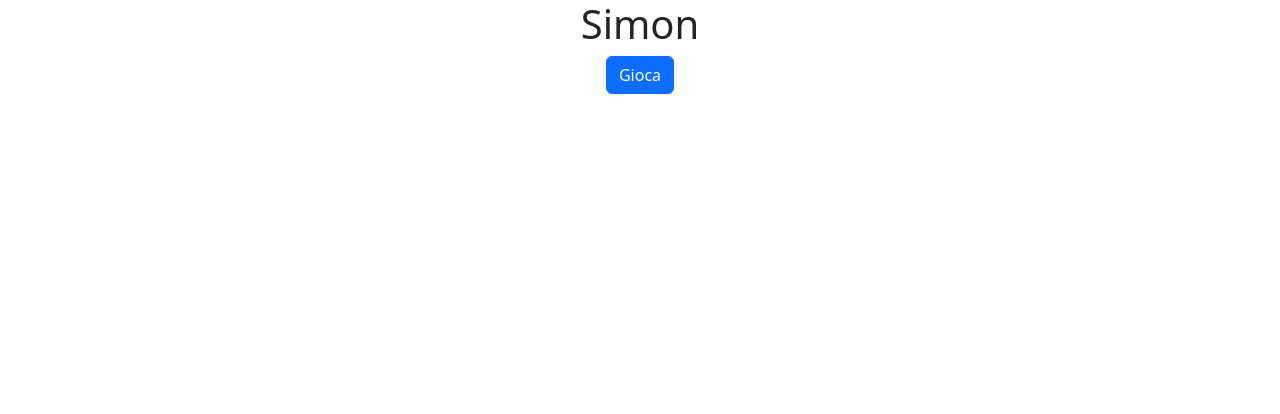
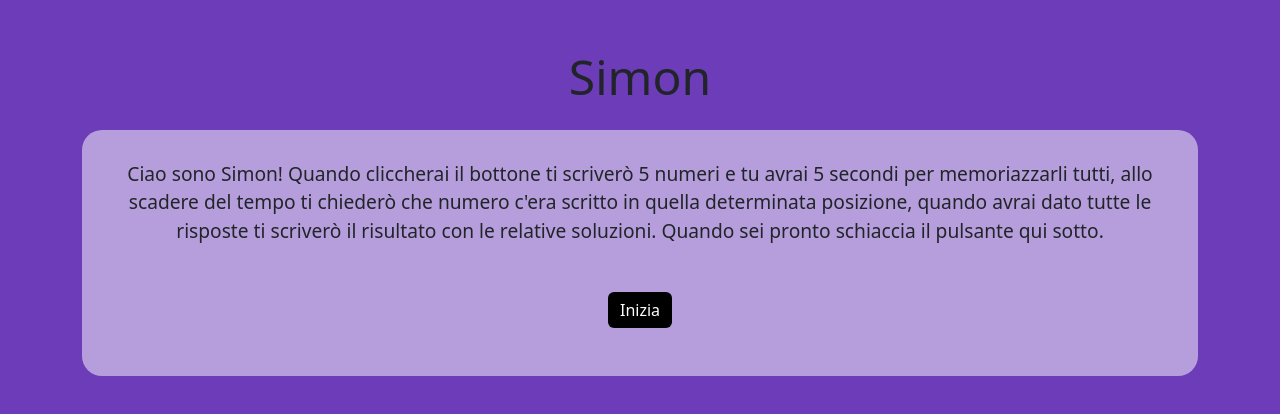
Before and after one commit to Idedav/js-simon, a plain HTML site: page index.html in a window 1280 px wide. Drawn offline with nearby package versions, Linux system fonts and the light colour scheme.

Commit message:
{add] style

```diff
--- /dev/null
+++ b/css/style.css
@@ -0,0 +1,33 @@
+body{
+    background-color: rgb(108, 60, 185);
+}
+
+.dc-container{
+    background-color: rgba(255, 255, 255, .5);
+    border-radius: 20px;
+    font-size: 3rem;
+}
+
+h1{
+    font-size: 3rem;
+}
+
+p{
+    font-size: 1.2rem;
+    padding: 30px;
+}
+
+.btn-custom{
+    background-color: black;
+    border: none;
+}
+
+span{
+    font-size: 1.5rem;
+    display: block;
+    padding-top: 20px;
+}
+
+h3{
+    padding: 20px;
+}
--- a/index.html
+++ b/index.html
@@ -6,14 +6,17 @@
     <!-- BOOTSTRAP -->
     <link href="https://cdn.jsdelivr.net/npm/bootstrap@5.3.2/dist/css/bootstrap.min.css" rel="stylesheet" integrity="sha384-T3c6CoIi6uLrA9TneNEoa7RxnatzjcDSCmG1MXxSR1GAsXEV/Dwwykc2MPK8M2HN" crossorigin="anonymous">
     <script src="https://cdn.jsdelivr.net/npm/bootstrap@5.3.2/dist/js/bootstrap.bundle.min.js" integrity="sha384-C6RzsynM9kWDrMNeT87bh95OGNyZPhcTNXj1NW7RuBCsyN/o0jlpcV8Qyq46cDfL" crossorigin="anonymous"></script>
+    <!-- CSS -->
+    <link rel="stylesheet" href="css/style.css">
     <title>Simon</title>
 </head>
 <body>
 
-    <div class="container text-center">
+    <div class="container text-center my-5">
         <h1>Simon</h1>
-        <div class="random-numbers">
-            <button class="btn btn-primary">Gioca</button>
+        <div class="random-numbers dc-container my-4">
+            <p>Ciao sono Simon! Quando cliccherai il bottone ti scriverò 5 numeri e tu avrai 5 secondi per memoriazzarli tutti, allo scadere del tempo ti chiederò che numero c'era scritto in quella determinata posizione, quando avrai dato tutte le risposte ti scriverò il risultato con le relative soluzioni. Quando sei pronto schiaccia il pulsante qui sotto.</p>
+            <button class="btn btn-primary btn-custom mb-5">Inizia</button>
         </div>
     </div>
     <!-- JAVASCRIPT -->
--- a/js/script.js
+++ b/js/script.js
@@ -39,15 +39,15 @@ function guessNumbers(numbers){
         if(userNumber == arrayNumbers[i]){
             numbersRight++
             numersContainer.innerHTML += `
-            <h3>Esatto! Il ${i+1}° numero era ${userNumber}!</h3>
+            <span>Esatto! Il ${i+1}° numero era ${userNumber}!</span>
             `
         }else{
             numersContainer.innerHTML += `
-            <h3>Sbagliato. Il ${i+1}° numero era ${arrayNumbers[i]}...</h3>
+            <span>Sbagliato. Il ${i+1}° numero non era ${userNumber} ma era ${arrayNumbers[i]}...</span>
             `
         }
     }
     numersContainer.innerHTML += `
-    <h2>Hai indovinato ${numbersRight} numeri su ${i}</h2>
+    <h3>Hai indovinato ${numbersRight} numeri su ${i}</h3>
     `
 }
```
